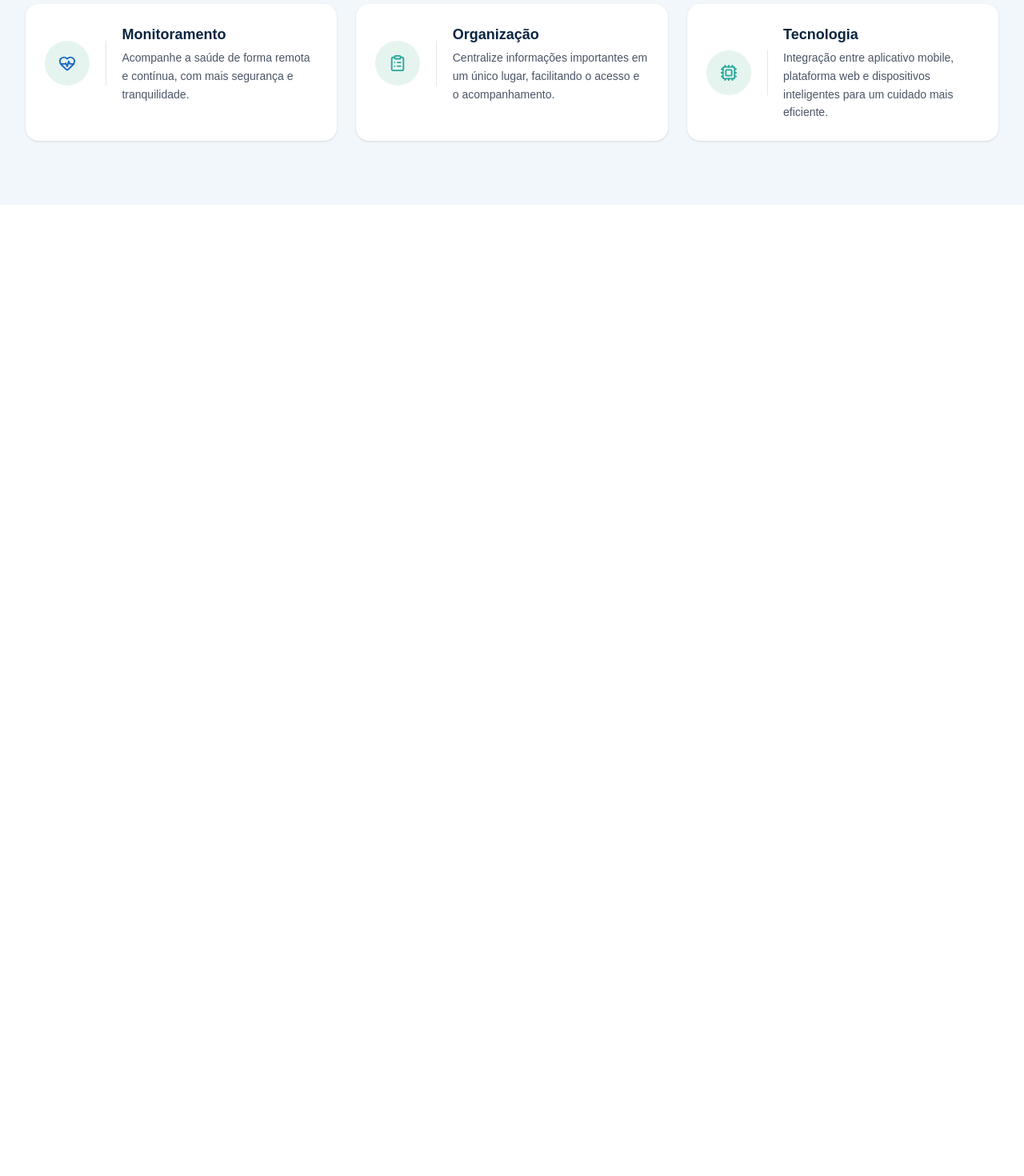
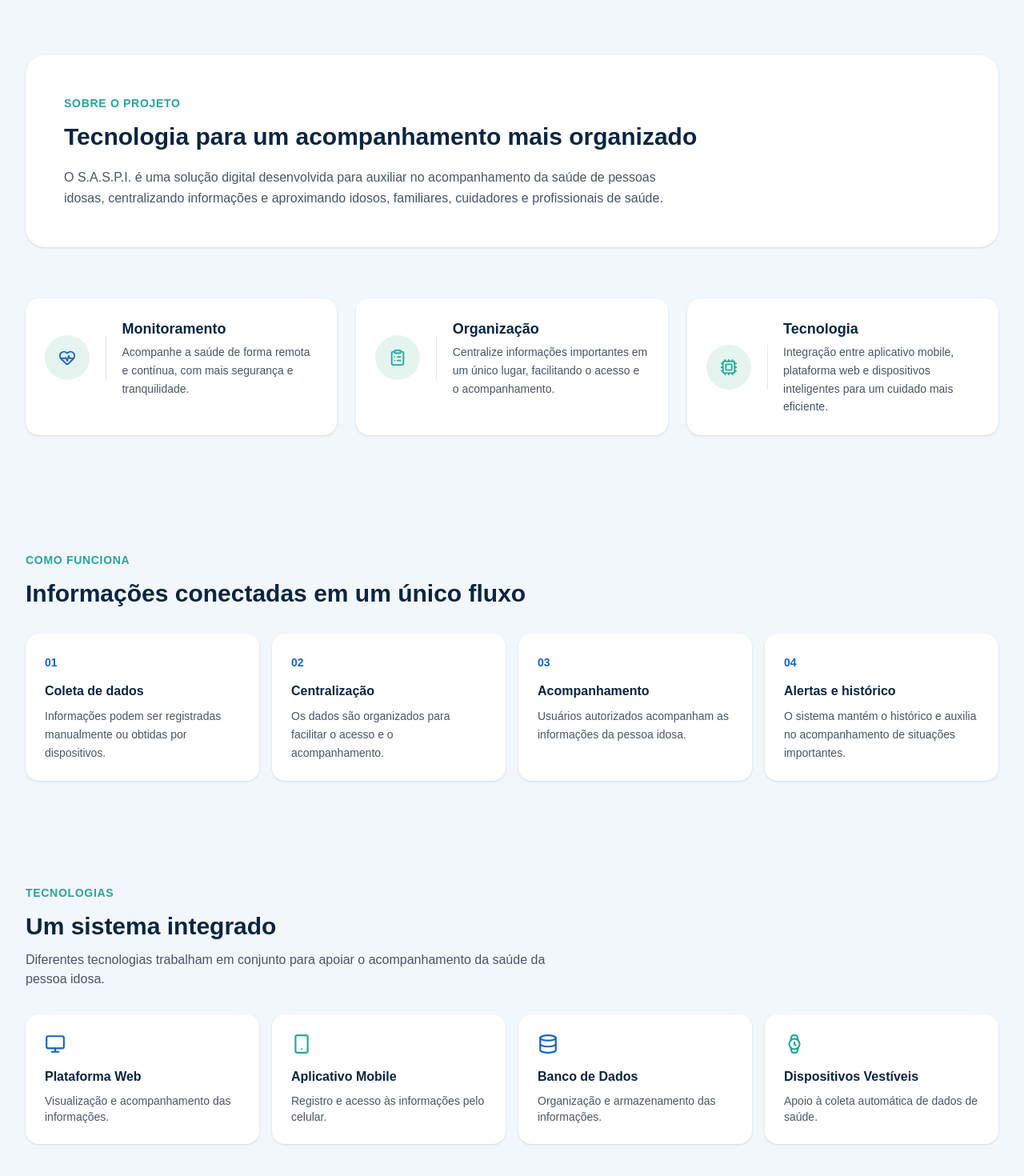
Before and after one commit to MiguelHelen/S.A.S.P.I-Sistema-de-Acompanhamento-de-Saude-para-Pessoas-Idosas-, a Next.js app: page / in a window 1280 px wide. Shown: the part 640-2110 px from the top of the page at 80% size. Before the commit the page ends 896 px from the top, so only its background shows below. Built offline with nearby package versions, Linux system fonts and the light colour scheme.

Commit message:
feat: adiciona secoes informativas da home

```diff
--- a/src/app/page.tsx
+++ b/src/app/page.tsx
@@ -1,5 +1,13 @@
 import Navbar from "@/components/Navbar";
-import { HeartPulse, ClipboardList, Cpu } from "lucide-react";
+import {
+  HeartPulse,
+  ClipboardList,
+  Cpu,
+  Monitor,
+  Smartphone,
+  Database,
+  Watch,
+} from "lucide-react";
 
 export default function Home() {
   return (
@@ -46,9 +54,30 @@ export default function Home() {
           </div>
 
           {/* Espaço reservado para a ilustração */}
-          <div className="flex min-h-[260px] items-center justify-center rounded-3xl bg-white shadow-sm md:min-h-[400px]">
+          <div className="flex min-h-65 items-center justify-center rounded-3xl bg-white shadow-sm md:min-h-100">
             <span className="text-gray-400">Ilustração do S.A.S.P.I.</span>
           </div>
+        </div>
+      </section>
+      <section
+        id="sobre"
+        className="mx-auto max-w-7xl px-4 py-12 md:px-8 md:py-16"
+      >
+        <div className="rounded-3xl bg-white p-8 shadow-sm md:p-12">
+          <span className="text-sm font-semibold uppercase tracking-wider text-[#26A69A]">
+            Sobre o projeto
+          </span>
+
+          <h2 className="mt-3 text-3xl font-bold text-[#0A2540]">
+            Tecnologia para um acompanhamento mais organizado
+          </h2>
+
+          <p className="mt-5 max-w-3xl leading-relaxed text-gray-600">
+            O S.A.S.P.I. é uma solução digital desenvolvida para auxiliar no
+            acompanhamento da saúde de pessoas idosas, centralizando informações
+            e aproximando idosos, familiares, cuidadores e profissionais de
+            saúde.
+          </p>
         </div>
       </section>
       <section
@@ -56,7 +85,7 @@ export default function Home() {
         className="mx-auto max-w-7xl px-4 pb-12 md:px-8 md:pb-20"
       >
         <div className="grid gap-6 md:grid-cols-3">
-          <div className="min-h-[150px] rounded-2xl bg-white p-6 shadow-sm transition duration-300 hover:-translate-y-1 hover:shadow-md">
+          <div className="min-h-37.5 rounded-2xl bg-white p-6 shadow-sm transition duration-300 hover:-translate-y-1 hover:shadow-md">
             <div className="flex items-start gap-4 sm:items-center sm:gap-5">
               <div className="flex h-12 w-12 shrink-0 items-center justify-center rounded-full bg-[#E6F4EF] text-[#1565C0] sm:h-14 sm:w-14">
                 <HeartPulse size={22} strokeWidth={2} />
@@ -77,7 +106,7 @@ export default function Home() {
             </div>
           </div>
 
-          <div className="min-h-[150px] rounded-2xl bg-white p-6 shadow-sm transition duration-300 hover:-translate-y-1 hover:shadow-md">
+          <div className="min-h-37.5 rounded-2xl bg-white p-6 shadow-sm transition duration-300 hover:-translate-y-1 hover:shadow-md">
             <div className="flex items-start gap-4 sm:items-center sm:gap-5">
               <div className="flex h-12 w-12 sm:h-14 sm:w-14 shrink-0 items-center justify-center rounded-full bg-[#E6F4EF] text-[#26A69A]">
                 <ClipboardList size={22} strokeWidth={2} />
@@ -98,7 +127,7 @@ export default function Home() {
             </div>
           </div>
 
-          <div className="min-h-[150px] rounded-2xl bg-white p-6 shadow-sm transition duration-300 hover:-translate-y-1 hover:shadow-md">
+          <div className="min-h-37.5 rounded-2xl bg-white p-6 shadow-sm transition duration-300 hover:-translate-y-1 hover:shadow-md">
             <div className="flex items-start gap-4 sm:items-center sm:gap-5">
               <div className="flex h-12 w-12 sm:h-14 sm:w-14 shrink-0 items-center justify-center rounded-full bg-[#E6F4EF] text-[#26A69A]">
                 <Cpu size={22} strokeWidth={2} />
@@ -120,6 +149,119 @@ export default function Home() {
           </div>
         </div>
       </section>
+
+      <section className="mx-auto max-w-7xl px-4 py-12 md:px-8 md:py-16">
+        <div className="mb-8">
+          <span className="text-sm font-semibold uppercase tracking-wider text-[#26A69A]">
+            Como funciona
+          </span>
+
+          <h2 className="mt-3 text-2xl font-bold text-[#0A2540] md:text-3xl">
+            Informações conectadas em um único fluxo
+          </h2>
+        </div>
+
+        <div className="grid gap-4 sm:grid-cols-2 lg:grid-cols-4">
+          <div className="rounded-2xl bg-white p-6 shadow-sm">
+            <span className="text-sm font-semibold text-[#1565C0]">01</span>
+            <h3 className="mt-3 font-semibold text-[#0A2540]">
+              Coleta de dados
+            </h3>
+            <p className="mt-2 text-sm leading-relaxed text-gray-600">
+              Informações podem ser registradas manualmente ou obtidas por
+              dispositivos.
+            </p>
+          </div>
+
+          <div className="rounded-2xl bg-white p-6 shadow-sm">
+            <span className="text-sm font-semibold text-[#1565C0]">02</span>
+            <h3 className="mt-3 font-semibold text-[#0A2540]">Centralização</h3>
+            <p className="mt-2 text-sm leading-relaxed text-gray-600">
+              Os dados são organizados para facilitar o acesso e o
+              acompanhamento.
+            </p>
+          </div>
+
+          <div className="rounded-2xl bg-white p-6 shadow-sm">
+            <span className="text-sm font-semibold text-[#1565C0]">03</span>
+            <h3 className="mt-3 font-semibold text-[#0A2540]">
+              Acompanhamento
+            </h3>
+            <p className="mt-2 text-sm leading-relaxed text-gray-600">
+              Usuários autorizados acompanham as informações da pessoa idosa.
+            </p>
+          </div>
+
+          <div className="rounded-2xl bg-white p-6 shadow-sm">
+            <span className="text-sm font-semibold text-[#1565C0]">04</span>
+            <h3 className="mt-3 font-semibold text-[#0A2540]">
+              Alertas e histórico
+            </h3>
+            <p className="mt-2 text-sm leading-relaxed text-gray-600">
+              O sistema mantém o histórico e auxilia no acompanhamento de
+              situações importantes.
+            </p>
+          </div>
+        </div>
+      </section>
+      <section className="mx-auto max-w-7xl px-4 py-12 md:px-8 md:py-16">
+        <div className="mb-8">
+          <span className="text-sm font-semibold uppercase tracking-wider text-[#26A69A]">
+            Tecnologias
+          </span>
+
+          <h2 className="mt-3 text-2xl font-bold text-[#0A2540] md:text-3xl">
+            Um sistema integrado
+          </h2>
+
+          <p className="mt-3 max-w-2xl text-gray-600">
+            Diferentes tecnologias trabalham em conjunto para apoiar o
+            acompanhamento da saúde da pessoa idosa.
+          </p>
+        </div>
+
+        <div className="grid gap-4 sm:grid-cols-2 lg:grid-cols-4">
+          <div className="rounded-2xl bg-white p-6 shadow-sm">
+            <Monitor className="text-[#1565C0]" size={26} />
+            <h3 className="mt-4 font-semibold text-[#0A2540]">
+              Plataforma Web
+            </h3>
+            <p className="mt-2 text-sm text-gray-600">
+              Visualização e acompanhamento das informações.
+            </p>
+          </div>
+
+          <div className="rounded-2xl bg-white p-6 shadow-sm">
+            <Smartphone className="text-[#26A69A]" size={26} />
+            <h3 className="mt-4 font-semibold text-[#0A2540]">
+              Aplicativo Mobile
+            </h3>
+            <p className="mt-2 text-sm text-gray-600">
+              Registro e acesso às informações pelo celular.
+            </p>
+          </div>
+
+          <div className="rounded-2xl bg-white p-6 shadow-sm">
+            <Database className="text-[#1565C0]" size={26} />
+            <h3 className="mt-4 font-semibold text-[#0A2540]">
+              Banco de Dados
+            </h3>
+            <p className="mt-2 text-sm text-gray-600">
+              Organização e armazenamento das informações.
+            </p>
+          </div>
+
+          <div className="rounded-2xl bg-white p-6 shadow-sm">
+            <Watch className="text-[#26A69A]" size={26} />
+            <h3 className="mt-4 font-semibold text-[#0A2540]">
+              Dispositivos Vestíveis
+            </h3>
+            <p className="mt-2 text-sm text-gray-600">
+              Apoio à coleta automática de dados de saúde.
+            </p>
+          </div>
+        </div>
+      </section>
     </main>
   );
 }
```
